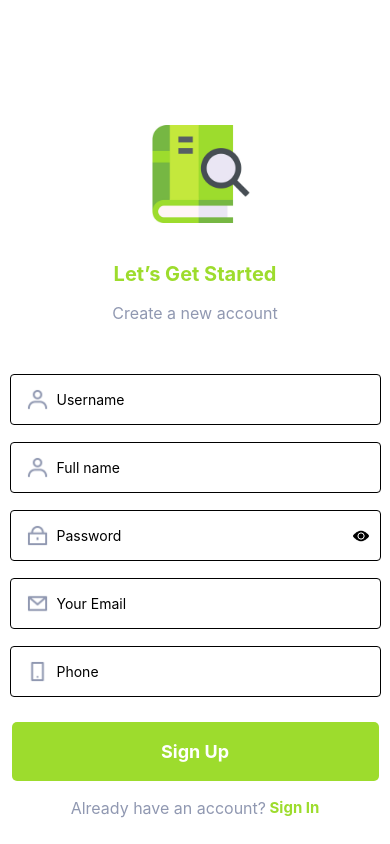
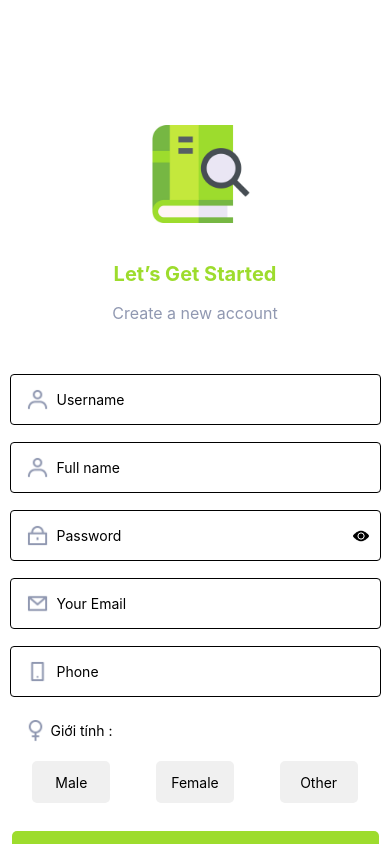
Before and after one commit to mtrangcp/HaPonLa_Client, a React Native app: screen /Signup_Screens in a window 390 px wide. Both pictures are taken after a click on the element "Register". Built offline with nearby package versions, Linux system fonts and the light colour scheme.

Commit message:
chongioitinhkhidangkytaikhoan

```diff
--- a/App.js
+++ b/App.js
@@ -19,8 +19,8 @@ function App() {
   return (
     <NavigationContainer>
       <Stack.Navigator>
-        <Stack.Screen options={{ headerShown: false }} name="Welcome" component={Welcome_Screens} />
-        <Stack.Screen options={{ headerShown: false }} name="Login_Screens" component={Login_Screens} />
+        <Stack.Screen options={{ headerShown: false }} name="Welcome_Screens" component={Welcome_Screens} />
+        <Stack.Screen options={{ headerShown: false, gestureEnabled: false }} name="Login_Screens" component={Login_Screens} />
         <Stack.Screen options={{ headerShown: false }} name="Change_Password" component={Change_Password} />
         <Stack.Screen options={{ headerShown: false }} name="Signup_Screens" component={Signup_Screens} />
         {/* <Stack.Screen options={{ headerShown: false }} name="History_Screens" component={Histor} /> */}
--- a/Screen/Signup_Screens.js
+++ b/Screen/Signup_Screens.js
@@ -12,6 +12,12 @@ const Signup_Screens = () => {
     const [email, setEmail] = useState('');
     const [phone, setPhone] = useState('');
     const [address, setAddress] = useState('');
+
+    //giới tính
+    const [selectedGender, setSelectedGender] = useState(null);
+    const handleGenderSelection = (gender) => {
+        setSelectedGender(gender);
+    };
 
     //ẩn hiện mật hẩu
     const [secureTextEntry, setSecureTextEntry] = useState(true);
@@ -47,7 +53,7 @@ const Signup_Screens = () => {
             phone: phone,
             points: 0,
             role: 'USER',
-            gender: 'MALE',
+            gender: selectedGender,
             active: true,
 
         };
@@ -217,6 +223,39 @@ const Signup_Screens = () => {
 
                 </View> */}
 
+
+                <View style={styles.igender}>
+                    <View style={styles.vgender1} >
+                        <Image
+                            source={require('../Image/gender.png')}
+                            style={styles.i1}
+                            resizeMode="contain"
+                        />
+                        <Text style={{ marginLeft: wp('1%') }} >Giới tính :</Text>
+                    </View>
+
+                    <View style={{flexDirection:'row',justifyContent:'space-around',}}>
+                        <TouchableOpacity
+                            style={[styles.buttongender, selectedGender === 'MALE' && styles.selectedButton]}
+                            onPress={() => handleGenderSelection('MALE')}
+                        >
+                            <Text style={styles.buttonText}>Male</Text>
+                        </TouchableOpacity>
+                        <TouchableOpacity
+                            style={[styles.buttongender, selectedGender === 'FEMALE' && styles.selectedButton]}
+                            onPress={() => handleGenderSelection('FEMALE')}
+                        >
+                            <Text style={styles.buttonText}>Female</Text>
+                        </TouchableOpacity>
+                        <TouchableOpacity
+                            style={[styles.buttongender, selectedGender === 'OTHER' && styles.selectedButton]}
+                            onPress={() => handleGenderSelection('OTHER')}
+                        >
+                            <Text style={styles.buttonText}>Other</Text>
+                        </TouchableOpacity>
+                    </View>
+                </View>
+
                 <TouchableHighlight
                     onPress={dangky}
                     style={styles.button}
@@ -277,7 +316,6 @@ const styles = StyleSheet.create({
         marginTop: hp('2%'),
     },
 
-
     input: {
         height: hp('6%'),
         width: wp('95%'),
@@ -312,9 +350,34 @@ const styles = StyleSheet.create({
     eyepass: {
         height: hp('4%'),
         width: wp('4%'),
-        marginLeft:wp('2%')
+        marginLeft: wp('2%')
 
     },
+    igender: {
+        marginTop:hp('1%'),
+        height: hp('12%'),
+        width: wp('95%'),
+
+    },
+    vgender1: {
+        flexDirection: 'row',
+        alignItems: 'center',
+        paddingLeft: wp('2.5%')
+
+    },
+    buttongender: {
+        backgroundColor: '#f0f0f0',
+        height: hp('5%'),
+        width: wp('20%'),
+        padding: 10,
+        borderRadius: 5,
+        marginVertical: 5,
+        justifyContent:'center',
+        alignItems:'center',
+    },
+    selectedButton: {
+        backgroundColor: '#9DDC2D',
+      },
 });
 
 export default Signup_Screens;
--- a/Screen/User_Information_Screens.js
+++ b/Screen/User_Information_Screens.js
@@ -7,15 +7,13 @@ import AsyncStorage from '@react-native-async-storage/async-storage';
 
 
 
-const User_Information_Screens =  () => {
-    // const url = 'http://192.168.1.9:3000/api/user/' + parsedUserData._id;
+const User_Information_Screens = () => {
+
+    //lấy thông tin người dùng
     const [fullname, setfullname] = useState('');
     const [email, setemail] = useState('');
     const [phone, setphone] = useState('');
     const [gender, setgender] = useState('');
-
-
-
     useEffect(() => {
         const fetchData = async () => {
             try {
@@ -37,6 +35,9 @@ const User_Information_Screens =  () => {
 
         fetchData();
     }, []);
+
+    //sửa thông tin người dùng
+
 
     return (
         <View style={styles.container}>
@@ -86,7 +87,7 @@ const User_Information_Screens =  () => {
 
 
                     <Text style={[styles.T3, { textAlign: 'right' }]} numberOfLines={1} ellipsizeMode='tail'>
-                            {email}
+                        {email}
                     </Text>
 
                 </TouchableOpacity>
```
Also changed, not shown: Image/gender.png (added).
